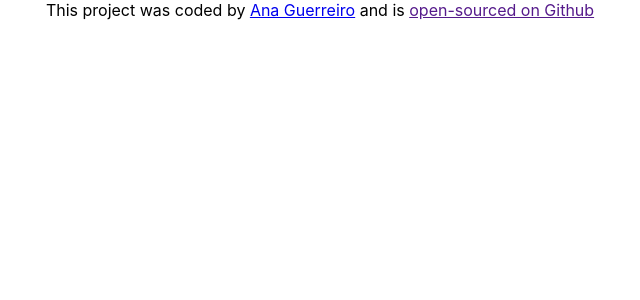
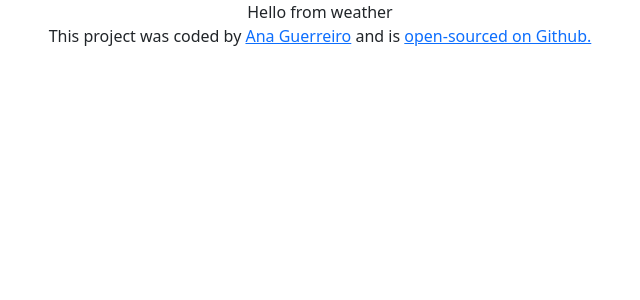
Before and after one commit to AnaLuisGuerreiro/weather-app-react, a React (Create React App) app: page / in a window 1280 px wide. Shown: the top 300 px of the page, without its empty margins (320-960 px from the left). Built offline with nearby package versions, Linux system fonts and the light colour scheme.

Commit message:
Added bootstrap

```diff
--- a/package.json
+++ b/package.json
@@ -6,6 +6,7 @@
     "@testing-library/jest-dom": "^5.17.0",
     "@testing-library/react": "^13.4.0",
     "@testing-library/user-event": "^13.5.0",
+    "bootstrap": "^5.3.1",
     "react": "^18.2.0",
     "react-dom": "^18.2.0",
     "react-scripts": "5.0.1",
--- a/src/App.js
+++ b/src/App.js
@@ -1,8 +1,11 @@
 import "./App.css";
+import Weather from "Weather";
 
 function App() {
   return (
     <div className="App">
+      <div className="container">
+        <Weather />
         <footer>
           This project was coded by{" "}
           <a
@@ -13,10 +16,14 @@
             Ana Guerreiro
           </a>{" "}
           and is{" "}
-        <a href="" alt="Github source">
-          open-sourced on Github
+          <a
+            href="https://github.com/AnaLuisGuerreiro/weather-app-react"
+            alt="Github source"
+          >
+            open-sourced on Github.
           </a>
         </footer>
+      </div>
     </div>
   );
 }
--- /dev/null
+++ b/src/Weather.js
@@ -0,0 +1,5 @@
+import React from "react";
+
+export default function Weather() {
+  return <div className="Weather">Hello from weather</div>;
+}
--- a/src/index.js
+++ b/src/index.js
@@ -1,6 +1,7 @@
 import React from "react";
 import ReactDOM from "react-dom/client";
 import "./index.css";
+import "bootstrap/dist/css/bootstrap.css";
 import App from "./App";
 
 const root = ReactDOM.createRoot(document.getElementById("root"));
```
Also changed, not shown: src/weather.css (added), 1 other file (tests, documents, lock files or other folders). Lines whose indentation alone changed are shown as unchanged.
